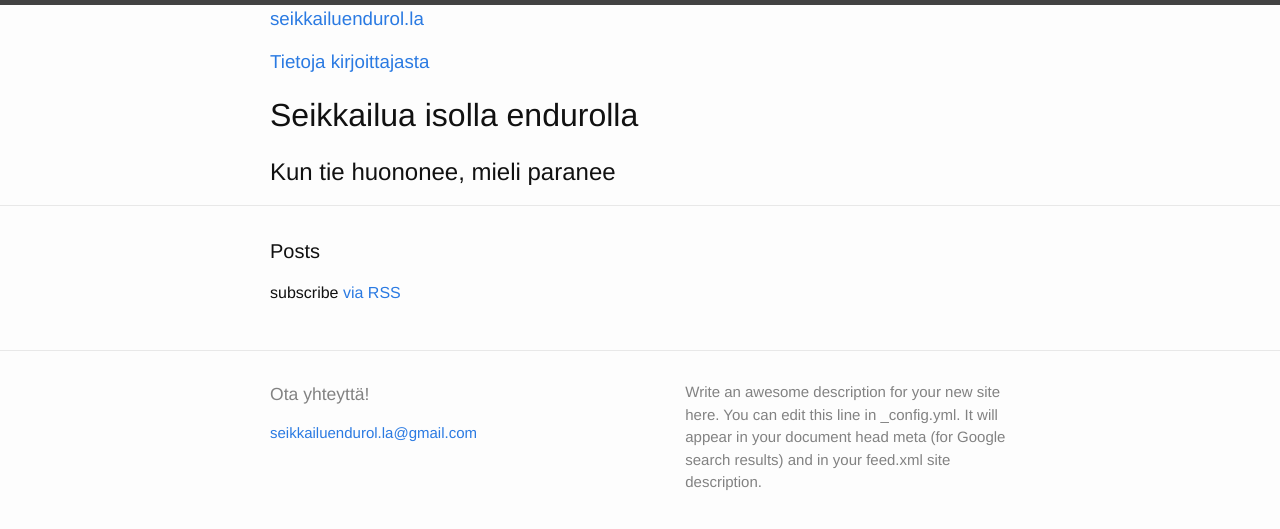
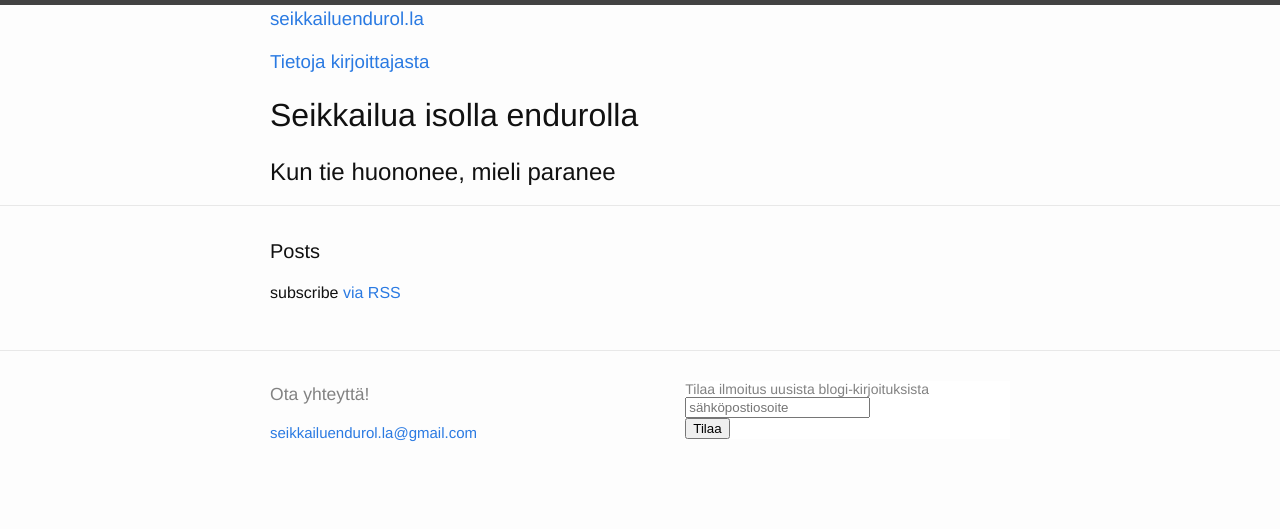
Before and after one commit to seikkailuendurolla/seikkailuendurolla.github.io, a Jekyll site: the page built from index.html, in a window 1280 px wide. Shown: the top 529 px of the page. Built offline with Jekyll 4.4.1, drawn with Linux system fonts in a browser that asks for light colours; some web fonts are replaced; comment, search, counter and statistics services are not loaded.

Commit message:
Lomake sähköpostilistalle liittymiseen

```diff
--- a/_includes/footer.html
+++ b/_includes/footer.html
@@ -16,7 +16,26 @@
       </div>
 
       <div class="footer-col footer-col-3">
-        <p>{{ site.description }}</p>
+	<!-- Begin MailChimp Signup Form -->
+	<link href="//cdn-images.mailchimp.com/embedcode/slim-10_7.css" rel="stylesheet" type="text/css">
+	<style type="text/css">
+	  #mc_embed_signup{background:#fff; clear:left; font:14px Helvetica,Arial,sans-serif; }
+	  /* Add your own MailChimp form style overrides in your site stylesheet or in this style block.
+	  We recommend moving this block and the preceding CSS link to the HEAD of your HTML file. */
+	</style>
+	<div id="mc_embed_signup">
+	  <form action="//seikkailuendurol.us13.list-manage.com/subscribe/post?u=1e7ce367f49407b01d1c12fd2&amp;id=cf23310cc9" method="post" id="mc-embedded-subscribe-form" name="mc-embedded-subscribe-form" class="validate" target="_blank" novalidate>
+	    <div id="mc_embed_signup_scroll">
+	      <label for="mce-EMAIL">Tilaa ilmoitus uusista blogi-kirjoituksista</label>
+	      <input type="email" value="" name="EMAIL" class="email" id="mce-EMAIL" placeholder="sähköpostiosoite" required>
+	      <!-- real people should not fill this in and expect good things - do not remove this or risk form bot signups-->
+	      <div style="position: absolute; left: -5000px;" aria-hidden="true"><input type="text" name="b_1e7ce367f49407b01d1c12fd2_cf23310cc9" tabindex="-1" value=""></div>
+	      <div class="clear"><input type="submit" value="Tilaa" name="subscribe" id="mc-embedded-subscribe" class="button"></div>
+	    </div>
+	  </form>
+	</div>
+
+	<!--End mc_embed_signup-->
       </div>
     </div>
 
```
